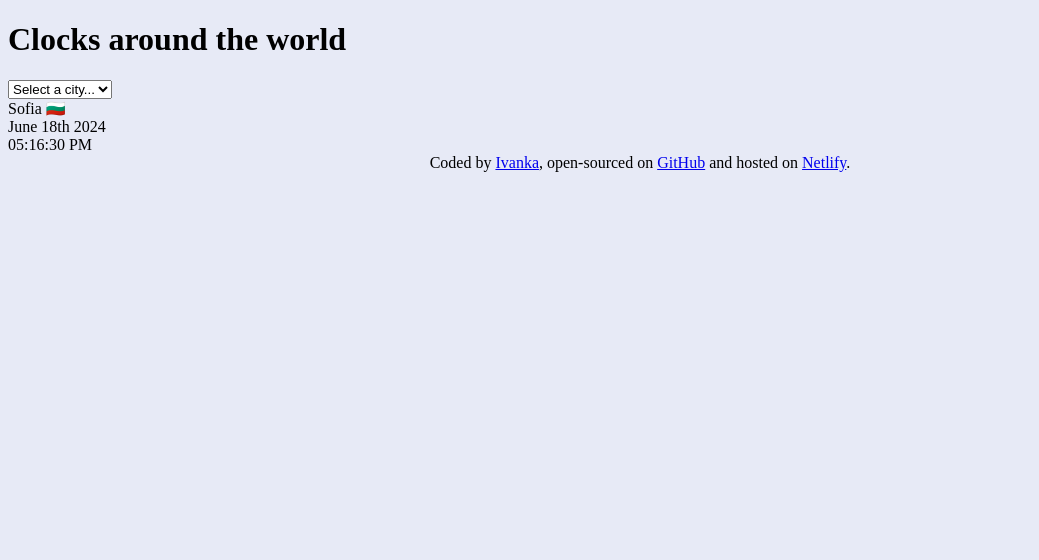
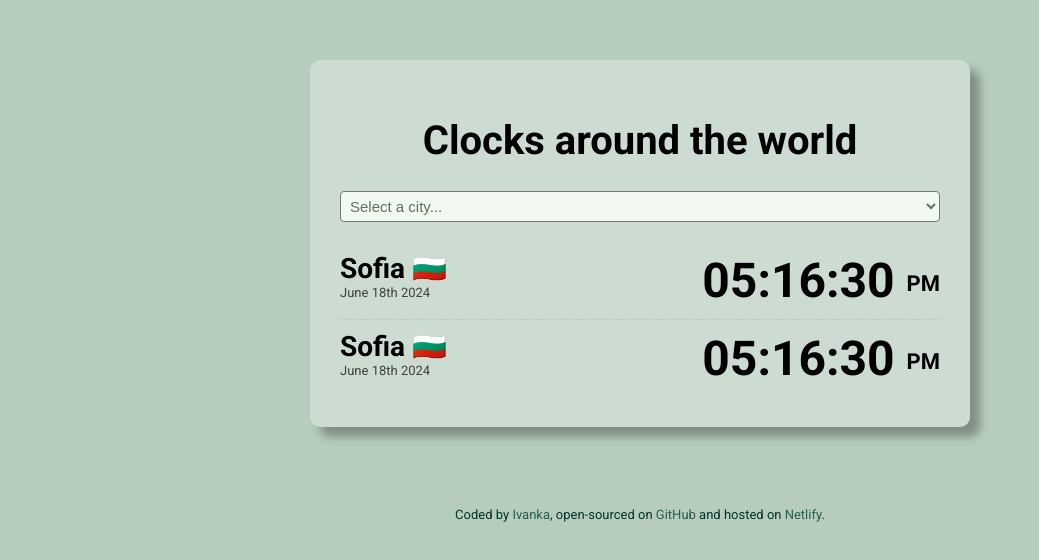
Before and after one commit to bendanpanda/world-clock, a plain HTML site: page index.html in a window 1280 px wide. Shown: the whole page, without its empty margins (0-1039 px from the left). Drawn offline with nearby package versions, Linux system fonts and the light colour scheme.

Commit message:
CSS: placement, colours, font-size
CSS: trying to figure out the placement of the elements; their size as well as what colours to use in general.

HTML: played with the divs, moved the footer outside the main container.

```diff
--- a/css/style.css
+++ b/css/style.css
@@ -1,6 +1,73 @@
 body {
-  background-color: #e7eaf6;
+  background-color: #b6cdbd;
+  font-family: "Roboto", sans-serif;
 }
+
+h1 {
+  text-align: center;
+  font-size: 40px;
+}
+
+h2 {
+  margin: 0;
+  font-size: 28px;
+}
+
+select {
+  background-color: #f2f9f1;
+  border-radius: 4px;
+  color: #5c715e;
+  display: block;
+  padding: 5px;
+  margin: 20px 0;
+  width: 100%;
+  font-size: 15px;
+}
+
 footer {
+  padding: 20px 0 5px 0;
   text-align: center;
+  font-size: 13px;
+  color: #01352c;
 }
+
+a {
+  color: #295f4e;
+  text-decoration: none;
+}
+
+.container {
+  background-color: rgb(255 255 255 / 30%);
+  border-radius: 10px;
+  box-shadow: 10px 10px 10px rgba(0, 0, 0, 0.3);
+  max-width: 600px;
+  margin: 60px auto;
+  padding: 30px;
+}
+
+.city {
+  border-bottom: 1px dashed #b6cdbd;
+  display: flex;
+  justify-content: space-between;
+  margin: 20px, 0;
+  padding: 10px 0;
+}
+.city:last-child {
+  border: none;
+}
+
+.date {
+  opacity: 0.7;
+  font-size: 13px;
+}
+
+.time {
+  font-size: 48px;
+  font-weight: bold;
+}
+
+.time small {
+  font-size: 22px;
+  vertical-align: middle;
+  line-height: 48px;
+}
--- a/index.html
+++ b/index.html
@@ -4,6 +4,12 @@
     <meta charset="UTF-8" />
     <meta name="viewport" content="width=device-width, initial-scale=1.0" />
     <title>🌍WorldClock🌍</title>
+    <link rel="preconnect" href="https://fonts.googleapis.com" />
+    <link rel="preconnect" href="https://fonts.gstatic.com" crossorigin />
+    <link
+      href="https://fonts.googleapis.com/css2?family=Roboto:ital,wght@0,100;0,300;0,400;0,500;0,700;0,900;1,100;1,300;1,400;1,500;1,700;1,900&display=swap"
+      rel="stylesheet"
+    />
     <script src="https://cdnjs.cloudflare.com/ajax/libs/moment.js/2.30.1/moment.min.js"></script>
     <script src="https://cdnjs.cloudflare.com/ajax/libs/moment-timezone/0.5.45/moment-timezone-with-data-1970-2030.min.js"></script>
     <link rel="stylesheet" href="css/style.css" />
@@ -17,16 +23,27 @@
         <option value="newyork">New York</option>
         <option value="paris">Paris</option>
       </select>
-      <div class="city">Sofia 🇧🇬</div>
+      <div class="city">
+        <div>
+          <h2>Sofia 🇧🇬</h2>
           <div class="date">June 18th 2024</div>
-      <div class="time">05:16:30 PM</div>
+        </div>
+        <div class="time">05:16:30 <small>PM</small></div>
+      </div>
+      <div class="city">
+        <div>
+          <h2>Sofia 🇧🇬</h2>
+          <div class="date">June 18th 2024</div>
+        </div>
+        <div class="time">05:16:30 <small>PM</small></div>
+      </div>
+    </div>
     <footer>
       Coded by
       <a href="https://github.com/bendanpanda" target="_blank">Ivanka</a>,
       open-sourced on <a href="#" target="_blank">GitHub</a> and hosted on
       <a href="https://app.netlify.com/" target="_blank">Netlify</a>.
     </footer>
-    </div>
     <script src="javascript/index.js"></script>
   </body>
 </html>
```
Lines whose indentation alone changed are shown as unchanged.
